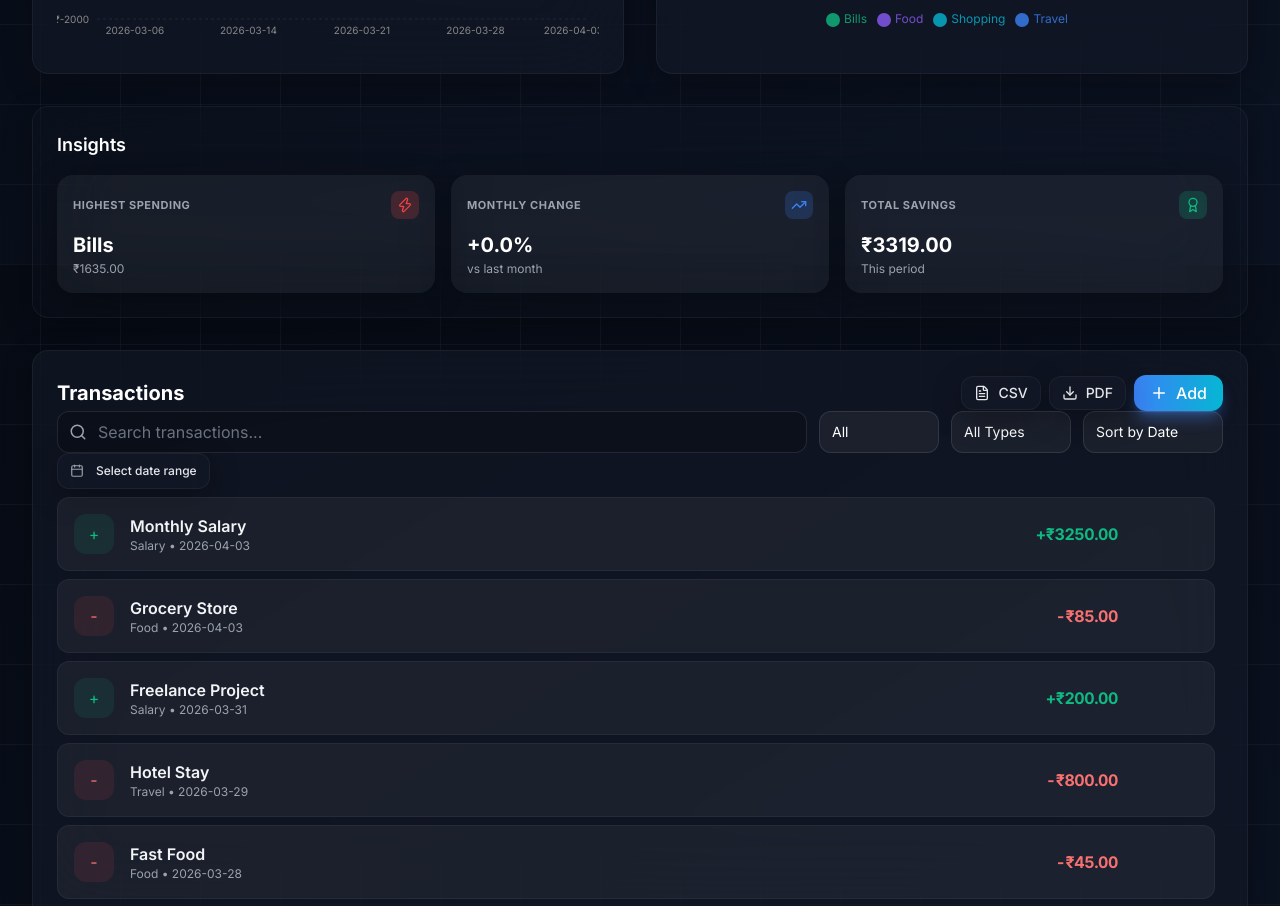
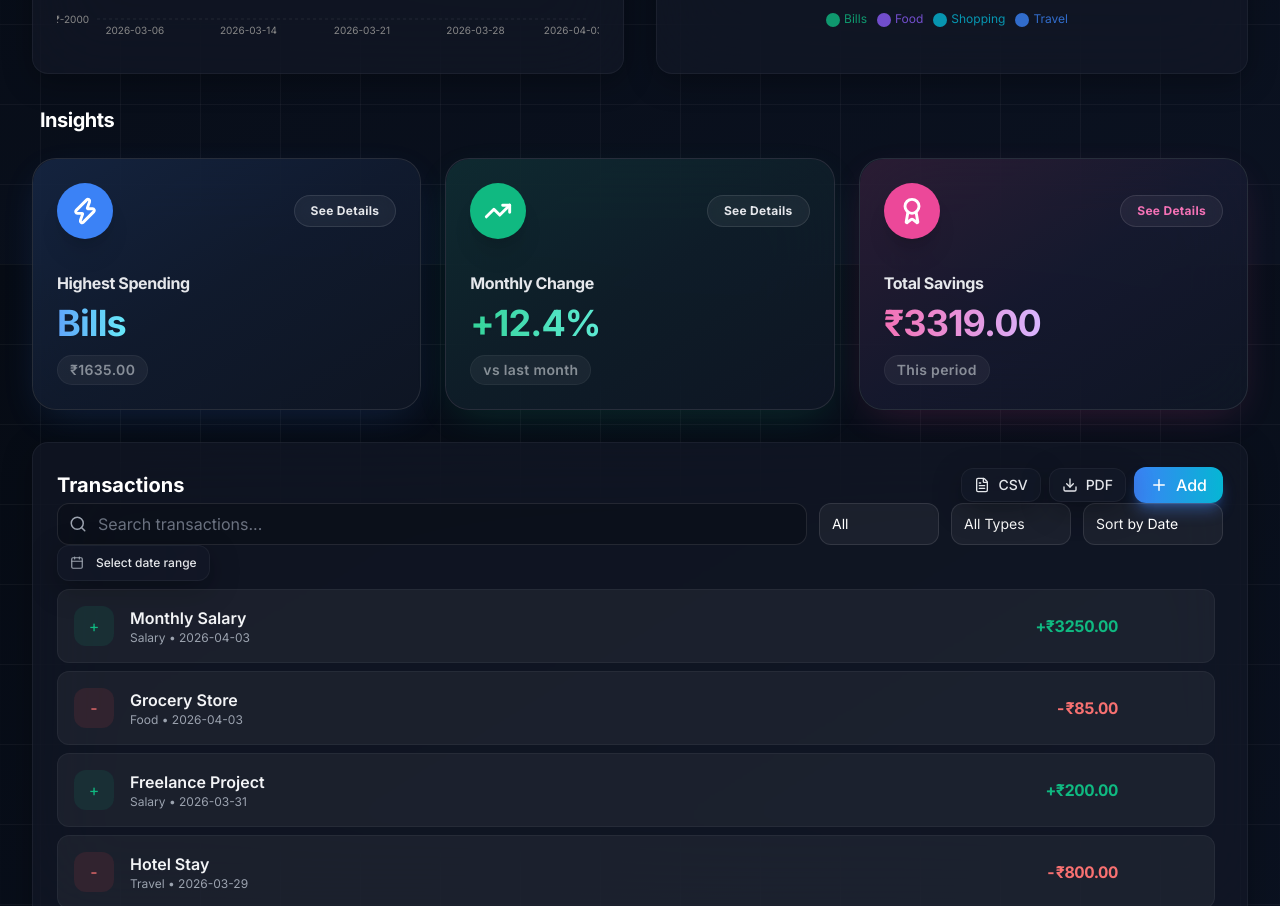
Before and after one commit to yansudarshan/zorvyn_fintech_dashboard, a React (Vite) app: page / in a window 1280 px wide. Shown: the part 1336-2242 px from the top of the page. Built offline with nearby package versions, Linux system fonts and the light colour scheme.

Commit message:
insights ui changed

```diff
--- a/src/components/dashboard/Insights.jsx
+++ b/src/components/dashboard/Insights.jsx
@@ -1,33 +1,94 @@
 import React from 'react';
 import { GlassCard } from '../ui/GlassCard';
-import { TrendingUp, Award, Zap } from 'lucide-react';
+import { TrendingUp, Award, Zap, ArrowUpRight } from 'lucide-react';
 
 export const Insights = () => {
   const insights = [
-    { title: 'Highest Spending', value: 'Bills', sub: '₹1635.00', icon: Zap, color: 'text-red-500', bg: 'bg-red-500/20' },
-    { title: 'Monthly Change', value: '+0.0%', sub: 'vs last month', icon: TrendingUp, color: 'text-fintech-accent', bg: 'bg-fintech-accent/20' },
-    { title: 'Total Savings', value: '₹3319.00', sub: 'This period', icon: Award, color: 'text-fintech-emerald', bg: 'bg-fintech-emerald/20' },
+    {
+      title: 'Highest Spending',
+      value: 'Bills',
+      sub: '₹1635.00',
+      icon: Zap,
+      bgGradient: 'from-blue-500/15 via-blue-500/5 to-transparent',
+      accentColor: 'text-blue-500 dark:text-blue-400',
+      iconBg: 'bg-blue-500',
+      shadowColor: 'rgba(59,130,246,0.2)',
+      textGradient: 'from-blue-600 to-cyan-500 dark:from-blue-400 dark:to-cyan-300'
+    },
+    {
+      title: 'Monthly Change',
+      value: '+12.4%',
+      sub: 'vs last month',
+      icon: TrendingUp,
+      bgGradient: 'from-emerald-500/15 via-emerald-500/5 to-transparent',
+      accentColor: 'text-emerald-500 dark:text-emerald-400',
+      iconBg: 'bg-emerald-500',
+      shadowColor: 'rgba(16,185,129,0.2)',
+      textGradient: 'from-emerald-600 to-teal-500 dark:from-emerald-400 dark:to-teal-300'
+    },
+    {
+      title: 'Total Savings',
+      value: '₹3319.00',
+      sub: 'This period',
+      icon: Award,
+      bgGradient: 'from-pink-500/15 via-purple-500/5 to-transparent',
+      accentColor: 'text-pink-500 dark:text-pink-400',
+      iconBg: 'bg-pink-500',
+      shadowColor: 'rgba(236,72,153,0.2)',
+      textGradient: 'from-pink-600 to-purple-500 dark:from-pink-400 dark:to-purple-300'
+    },
   ];
 
   return (
-    <GlassCard delay={0.6} className="bg-white/40 dark:bg-[#ffffff03]">
-      <h3 className="text-lg font-semibold mb-4 text-gray-800 dark:text-white">Insights</h3>
-      <div className="grid grid-cols-1 sm:grid-cols-3 gap-4">
+    <div className="flex flex-col gap-6 w-full">
+      <h3 className="text-xl font-bold text-gray-900 dark:text-white px-2 tracking-tight">Insights</h3>
+      <div className="grid grid-cols-1 md:grid-cols-3 gap-6">
         {insights.map((item, i) => (
-          <div key={i} className="p-4 rounded-2xl glass border-none bg-white/50 dark:bg-white/5 flex flex-col justify-center transition-transform hover:scale-[1.02]">
-            <div className="flex items-center justify-between mb-3">
-              <span className="text-[11px] uppercase tracking-wider text-gray-500 dark:text-gray-400 font-bold">{item.title}</span>
-              <div className={`p-1.5 rounded-lg ${item.bg} ${item.color}`}>
-                <item.icon size={16} />
+          <GlassCard
+            key={item.title}
+            delay={0.6 + (i * 0.1)}
+            whileHover={{ y: -8, scale: 1.02 }}
+            className="group relative overflow-hidden flex flex-col flex-1 !p-6 !rounded-[24px] border border-white/40 dark:border-white/10 transition-all duration-300 backdrop-blur-xl bg-white/40 dark:bg-[#111827]/80"
+            style={{ boxShadow: `0 12px 40px -12px ${item.shadowColor}` }}
+          >
+            {/* Softened Background Gradient Overlay */}
+            <div className={`absolute -inset-6 rounded-[24px] opacity-40 dark:opacity-85 bg-gradient-to-br ${item.bgGradient} pointer-events-none transition-opacity duration-500 group-hover:opacity-100 z-[-1]`} />
+
+            {/* Animated Glow on Hover */}
+            <div
+              className={`absolute -inset-1 opacity-0 group-hover:opacity-30 transition-opacity duration-500 blur-3xl ${item.iconBg}`}
+              style={{ zIndex: -1 }}
+            />
+
+            <div className="relative z-10 flex flex-col h-full justify-between">
+              <div className="flex items-center justify-between mb-8">
+                <div className={`w-14 h-14 rounded-full flex items-center justify-center text-white shadow-xl ${item.iconBg} transform transition-all duration-500 group-hover:scale-110 group-hover:rotate-6`}>
+                  <item.icon size={28} strokeWidth={2.5} />
+                </div>
+                {/* Glassy Oval 'See Details' Button */}
+                <div className="h-8 px-4 rounded-full flex items-center justify-center bg-white/10 dark:bg-white/5 border border-white/30 dark:border-white/10 backdrop-blur-md group-hover:bg-white/30 dark:group-hover:bg-white/10 transition-all duration-300 cursor-pointer shadow-lg dark:shadow-none">
+                  <span className={`text-xs font-bold text-gray-700 dark:text-gray-200 group-hover:${item.accentColor} transition-colors tracking-wide`}>
+                    See Details
+                  </span>
+                </div>
+              </div>
+
+              <div>
+                {/* High Contrast Title */}
+                <h4 className="text-[16px] font-bold tracking-tight text-gray-800 dark:text-gray-200 mb-2">{item.title}</h4>
+                <div className="flex items-end gap-3">
+                  <span className={`text-4xl font-extrabold tracking-tight bg-clip-text text-transparent bg-gradient-to-r ${item.textGradient} drop-shadow-sm`}>
+                    {item.value}
+                  </span>
+                </div>
+                <p className="mt-3 text-sm font-semibold tracking-wide text-gray-500 dark:text-gray-300/60 bg-white/50 dark:bg-white/5 w-fit px-3 py-1 rounded-full border border-gray-200/50 dark:border-white/5">
+                  {item.sub}
+                </p>
               </div>
             </div>
-            <div>
-              <p className="text-xl font-bold text-gray-900 dark:text-white">{item.value}</p>
-              <p className="text-xs text-gray-500 dark:text-gray-400 mt-0.5">{item.sub}</p>
-            </div>
-          </div>
+          </GlassCard>
         ))}
       </div>
-    </GlassCard>
+    </div>
   );
 };
```
